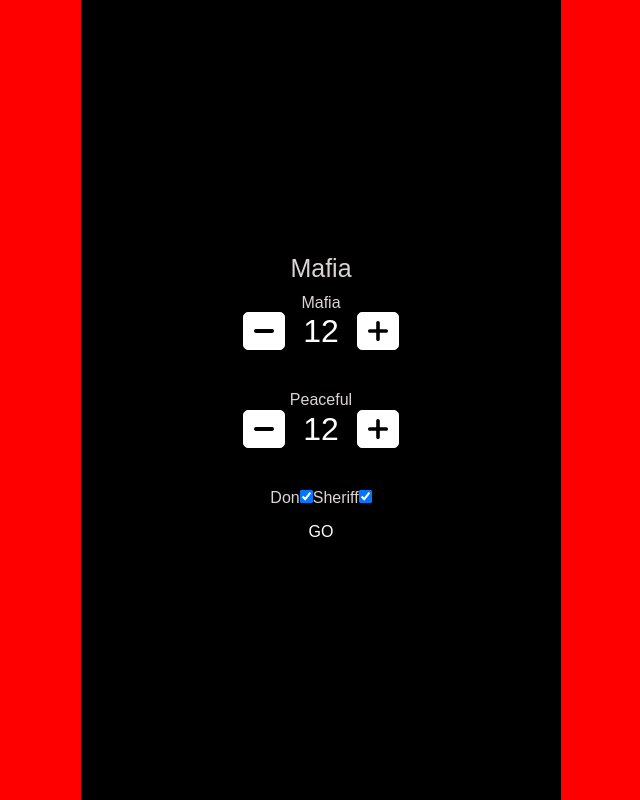
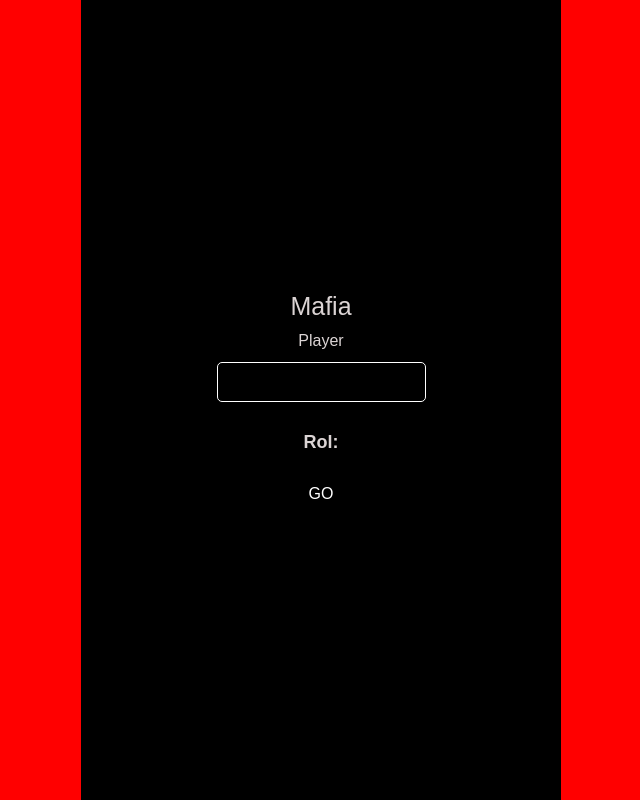
Before and after one commit to VazgenBagratunyan9/Mafia, a React (Create React App) app: page / in a window 1280 px wide. Both pictures are taken after a click on the button "GO". Shown: the whole page, without its empty margins (319-959 px from the left). Built offline with nearby package versions, Linux system fonts and the light colour scheme; a web font is replaced by a local one.

Commit message:
added player page

```diff
--- a/src/app/App.js
+++ b/src/app/App.js
@@ -6,20 +6,21 @@ import Input from "../components/input/Input.component";
 import Start from "../pages/start/Start";
 import Players from "../pages/players/Players.page";
 const  App = (props)=> {
-
+    console.log(props)
+    const {rol} = props
   return (
     <div className={styles.app}>
 
 
-            <Start />
-
+        {!rol.length && <Start />}
+        {rol.length &&  <Players />}
         {/*<div>*/}
         {/*    <Players />*/}
         {/*</div>*/}
     </div>
   );
 }
-const mapStateToProps = (state)=>{
-    return state
+const mapStateToProps = (store)=>{
+    return {rol:store.players.rols}
 }
 export default connect(mapStateToProps)(App);
--- a/src/pages/players/Players.module.scss
+++ b/src/pages/players/Players.module.scss
@@ -0,0 +1,74 @@
+.container{
+  background: black;
+  color: #dbd4d4;
+  width: 100%;
+  //min-width: 480px;
+  height: 100vh;
+  display: flex;
+  flex-direction: column;
+  justify-content: center;
+  align-items: center;
+
+  @media only screen and (min-width: 600px) {
+    max-width: 480px;
+  }
+  .player{
+    .userRol{
+      font-size: 18px;
+      margin-bottom: 15px;
+      font-weight: bold;
+      .rol{
+        color: red;
+        background: white;
+        border-radius: 5px;
+        padding: 5px;
+      }
+    }
+    input{
+      //width: 30%;
+      color: white;
+      text-align: center;
+      border: 1px solid white;
+      border-radius: 5px;
+      &:focus{
+        outline: none;
+      }
+      //margin: 0 30px;
+      //padding: 0 20px;
+    }
+  }
+  .count{
+    display: flex;
+    justify-content: center;
+    margin-bottom: 40px;
+    width: 50%;
+    font-size: 32px;
+    input{
+      color: white;
+      text-align: center;
+      border: 1px solid white;
+      &:focus{
+        outline: none;
+      }
+      //margin: 0 30px;
+      //padding: 0 20px;
+    }
+    span{
+      padding: 5px 10px;
+      display: flex;
+      background: white;
+      color: black;
+      font-size: 18px;
+      font-weight: bold;
+      justify-content: center;
+      align-items: center;
+      //width: 30px;
+      border: 1px solid white;
+      border-radius: 5px;
+      svg{
+        width: 20px;
+        height: 20px;
+      }
+    }
+  }
+}
--- a/src/pages/players/Players.page.jsx
+++ b/src/pages/players/Players.page.jsx
@@ -16,18 +16,17 @@ const Players = (props)=>{
     }
     return(
         <div className={styles.container}>
-            <div>
-                <label>
+            <h1>Mafia</h1>
+            <div className={styles.player}>
                     Player
                     <Input
                         value={player}
                         onChange={(e)=>setPlayer(e.target.value)}
                     />
-                    <div>
-                        Rol:{playerRol}
+                    <div className={styles.userRol}>
+                        Rol:{!!playerRol && <span className={styles.rol}>{playerRol}</span>}
                     </div>
                     <Button onClick={()=>{createRol()}}>GO</Button>
-                </label>
             </div>
         </div>
     )
```
